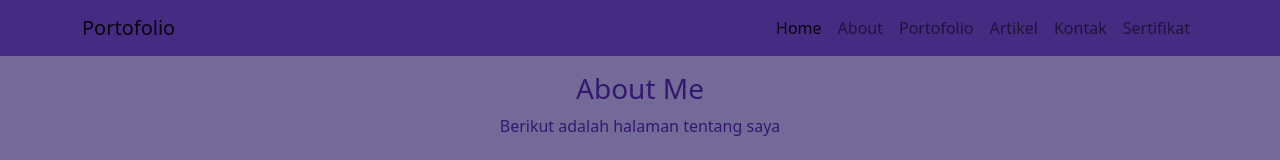
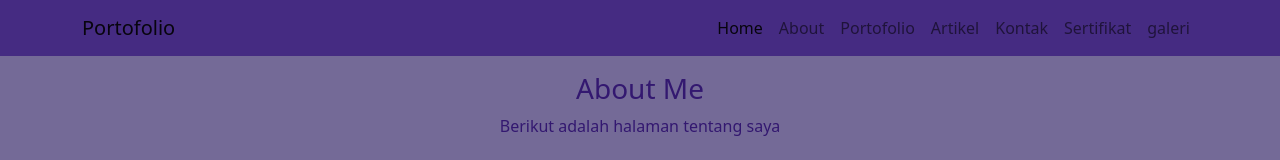
Before and after one commit to GojoSatoru4570/portofolio-rendy, a plain HTML site: page about.html in a window 1280 px wide. Shown: the top 160 px of the page. Drawn offline with nearby package versions, Linux system fonts and the light colour scheme.

Commit message:
menambahkan navigasi galery di semua halaman selain index

```diff
--- a/about.html
+++ b/about.html
@@ -37,6 +37,7 @@
             <a class="nav-link" href="artikel.html">Artikel</a>
             <a class="nav-link" href="kontak.html">Kontak</a>
             <a class="nav-link" href="sertifikat.html">Sertifikat</a>
+            <a class="nav-link" href="galeri.html">galeri</a>
           </div>
         </div>
       </div>
```
Also changed, not shown: artikel.html (+1 -0 lines), galeri.html (+1 -0 lines), kontak.html (+1 -0 lines), portofolio.html (+1 -0 lines), sertifikat.html (+1 -0 lines).
